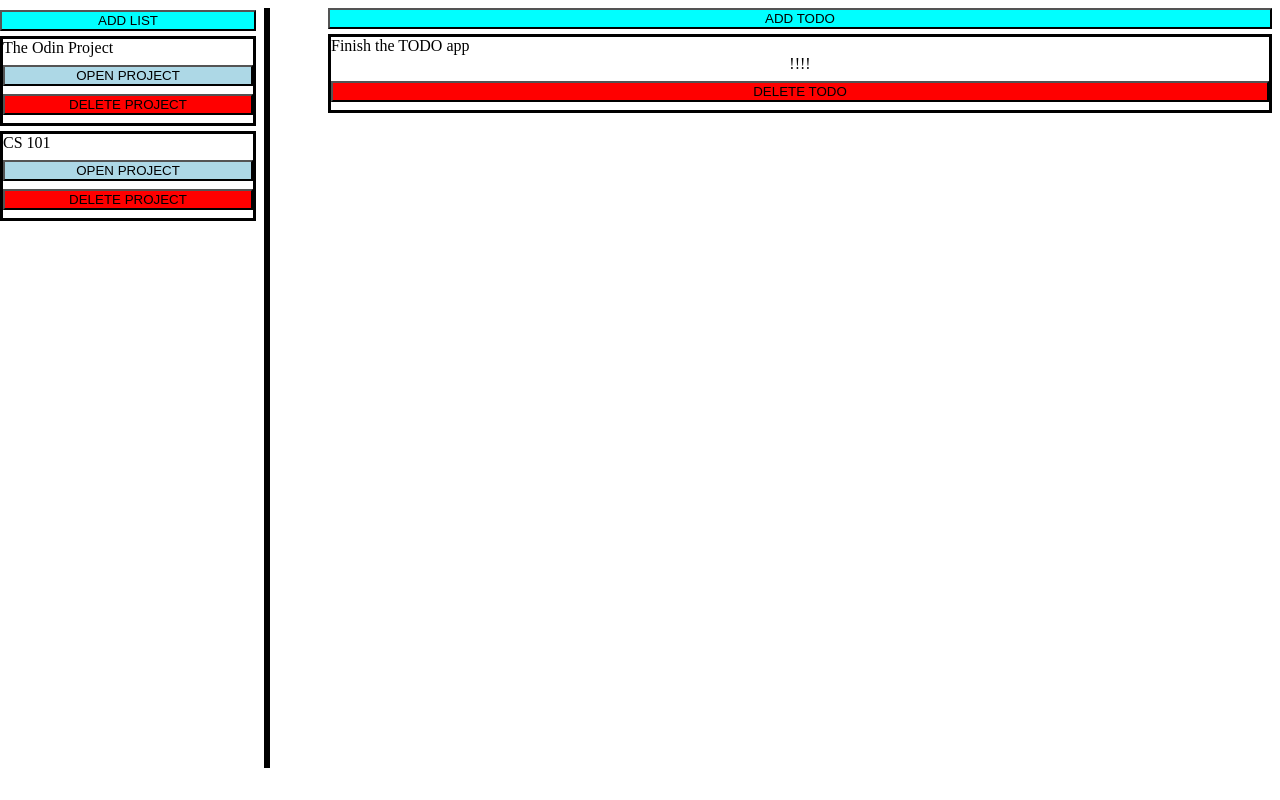
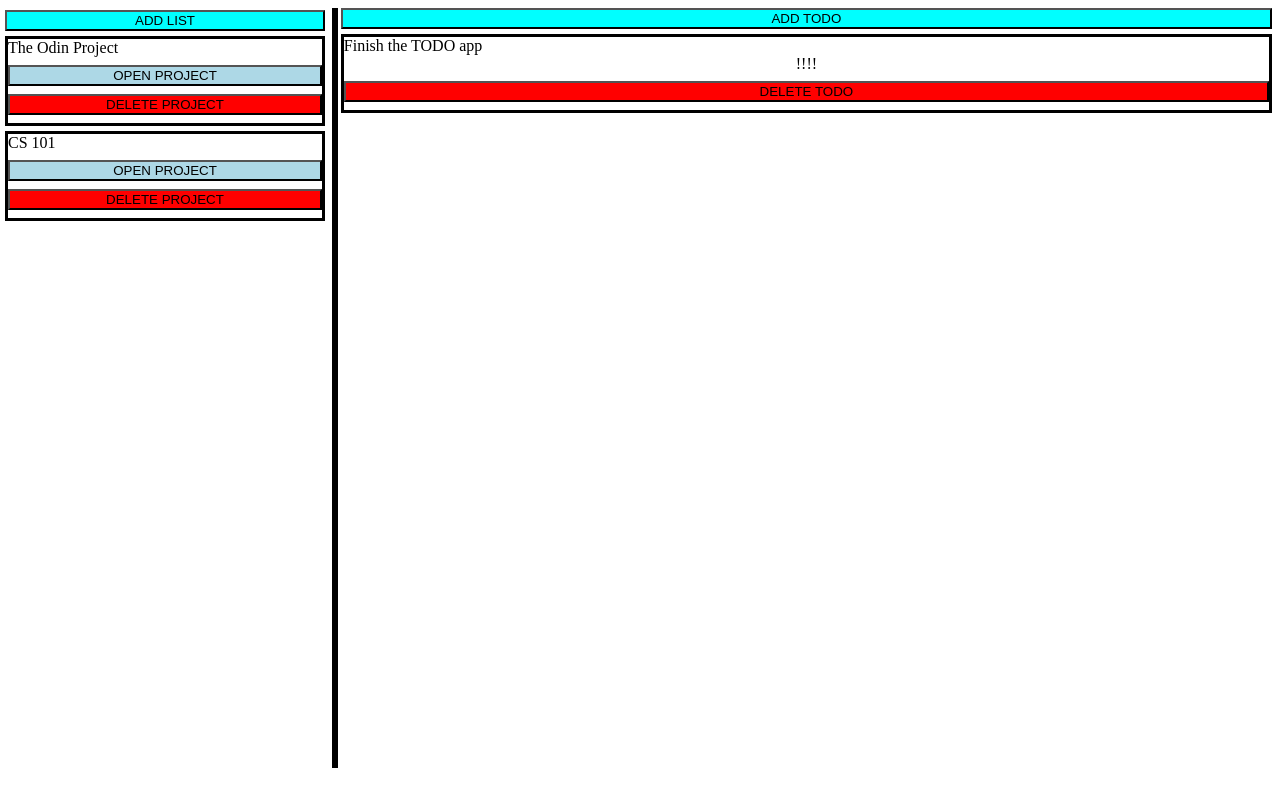
Before and after one commit to Mufabo/TODO_APP, a website with bundled scripts: page src/index.html in a window 1280 px wide. Built offline with nearby package versions, Linux system fonts and the light colour scheme.

Commit message:
done with hardcoded frontend

```diff
--- a/src/style.css
+++ b/src/style.css
@@ -1,12 +1,12 @@
 .sidenav {
     height: 100%;
-    width: 20vw;
+    width: 25vw;
     position: fixed;
     /* Fixed Sidebar (stay in place on scroll) */
     z-index: 1;
     /* Stay on top */
     top: 10px;
-    left: 0;
+    left: 5px;
     overflow-x: hidden;
     word-wrap: break-word;
     /* Disable horizontal scroll */
@@ -16,7 +16,7 @@
     border-left: 6px solid black;
     /* */
     height: 95vh;
-    margin-left: 20vw;
+    margin-left: 25.3vw;
     /*margin independent of sidenav. If less than width of sidenav, there will be overlap */
     position: fixed;
 }
@@ -29,10 +29,8 @@
 }
 
 .main {
-    margin-left: 25vw;
+    margin-left: 26vw;
 }
-
-#add_todo {}
 
 .item {
     border-style: solid;
```
